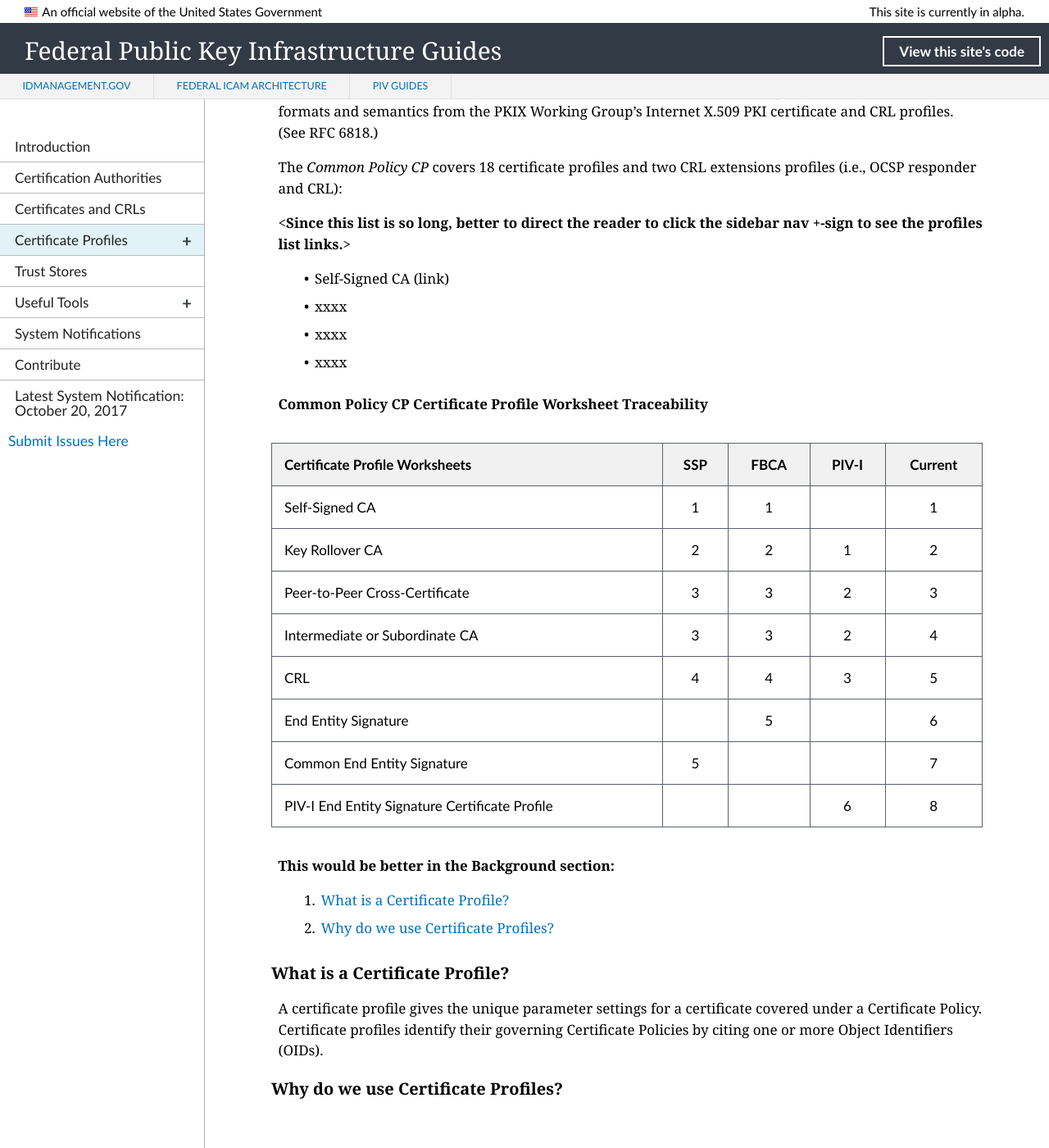
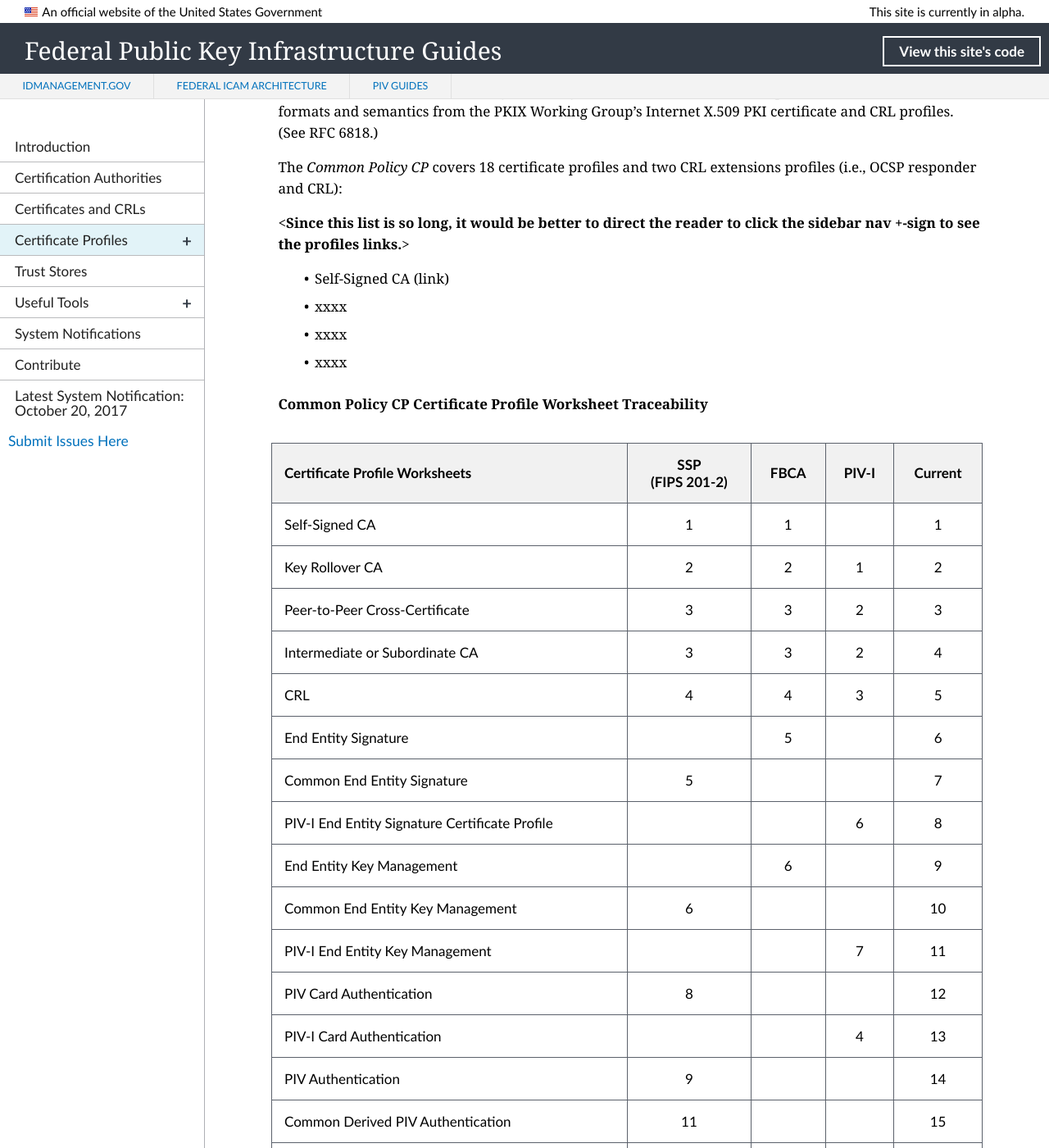
Before and after one commit to GSA/fpki-guides, a Jekyll site: the page built from pages/fpki_certificate_profiles.md, in a window 1280 px wide and 1400 px high, scrolled down 364 px. Shown: the whole window at 82% size. Built offline with Jekyll 4.4.1, drawn with Linux system fonts in a browser that asks for light colours; nearby versions of some CDN libraries; library files that are not in the unit come from our copies; some of the changed text lies outside the part shown.

Commit message:
Update fpki_certificate_profiles.md
Build table

```diff
--- a/pages/fpki_certificate_profiles.md
+++ b/pages/fpki_certificate_profiles.md
@@ -10,7 +10,7 @@ To maximize interoperability among Federal Government, State, Local, Tribal, and
 
 The _Common Policy CP_ covers 18 certificate profiles and two CRL extensions profiles (i.e., OCSP responder and CRL):
 
-<**Since this list is so long, better to direct the reader to click the sidebar nav +-sign to see the profiles list links.**>
+<**Since this list is so long, it would be better to direct the reader to click the sidebar nav +-sign to see the profiles links.**>
 
 * Self-Signed CA (link)
 * xxxx
@@ -19,8 +19,8 @@ The _Common Policy CP_ covers 18 certificate profiles and two CRL extensions pro
 
 **Common Policy CP Certificate Profile Worksheet Traceability**
 
-| **Certificate Profile Worksheets**   | **SSP**        | **FBCA**     | **PIV-I**     | **Current**   |
-| :----------------------------------  | :-----:        | :-----:      | :------:      | :------:      |
+| **Certificate Profile Worksheets**   | **SSP**<BR>**(FIPS 201-2)**        | **FBCA**     | **PIV-I**     | **Current**   |
+| :----------------------------------  | :------:        | :------:      | :------:      | :------:      |
 | Self-Signed CA                       | 1              | 1            |               | 1             |
 | Key Rollover CA                      | 2              | 2            |  1            | 2             |
 | Peer-to-Peer Cross-Certificate       | 3              | 3            |  2            | 3             |
@@ -29,8 +29,23 @@ The _Common Policy CP_ covers 18 certificate profiles and two CRL extensions pro
 | End Entity Signature       |                | 5            |               | 6             |
 | Common End Entity Signature       | 5              |              |               | 7             |
 | PIV-I End Entity Signature Certificate Profile       |                |              |  6            | 8             |
+| End Entity Key Management       |                |  6           |               | 9             |
+| Common End Entity Key Management       | 6               |             |               | 10             |
+| PIV-I End Entity Key Management       |                |             | 7              | 11             |
+| PIV Card Authentication       | 8               |             |               | 12             |
+| PIV-I Card Authentication       |                |             |  4             | 13             |
+| PIV Authentication       |  9              |             |               | 14             |
+| Common Derived PIV Authentication       |  11              |             |               | 15             |
+| PIV-I Authentication       |                |             |  5             | 16             |
+| Common PIV Content Signing       | 10               |             |               | 17             |
+| PIV-I Content Signing       |                |             |  8             | 18             |
+| PIV-I Content Signing       |                |             |  8             | 18             |
+| Computing and Communications Devices       | 7               |             |               | 19             |
+| Delegated OCSP Responder       | 12               |             | 9             | 20             |
 
-**This would be better in the Background section:**
+
+
+**Move this to Background section:**
 
 1. [What is a Certificate Profile?](#what-is-a-certificate-profile)
 1. [Why do we use Certificate Profiles?](#why-do-we-use-certificate-profiles)
```
